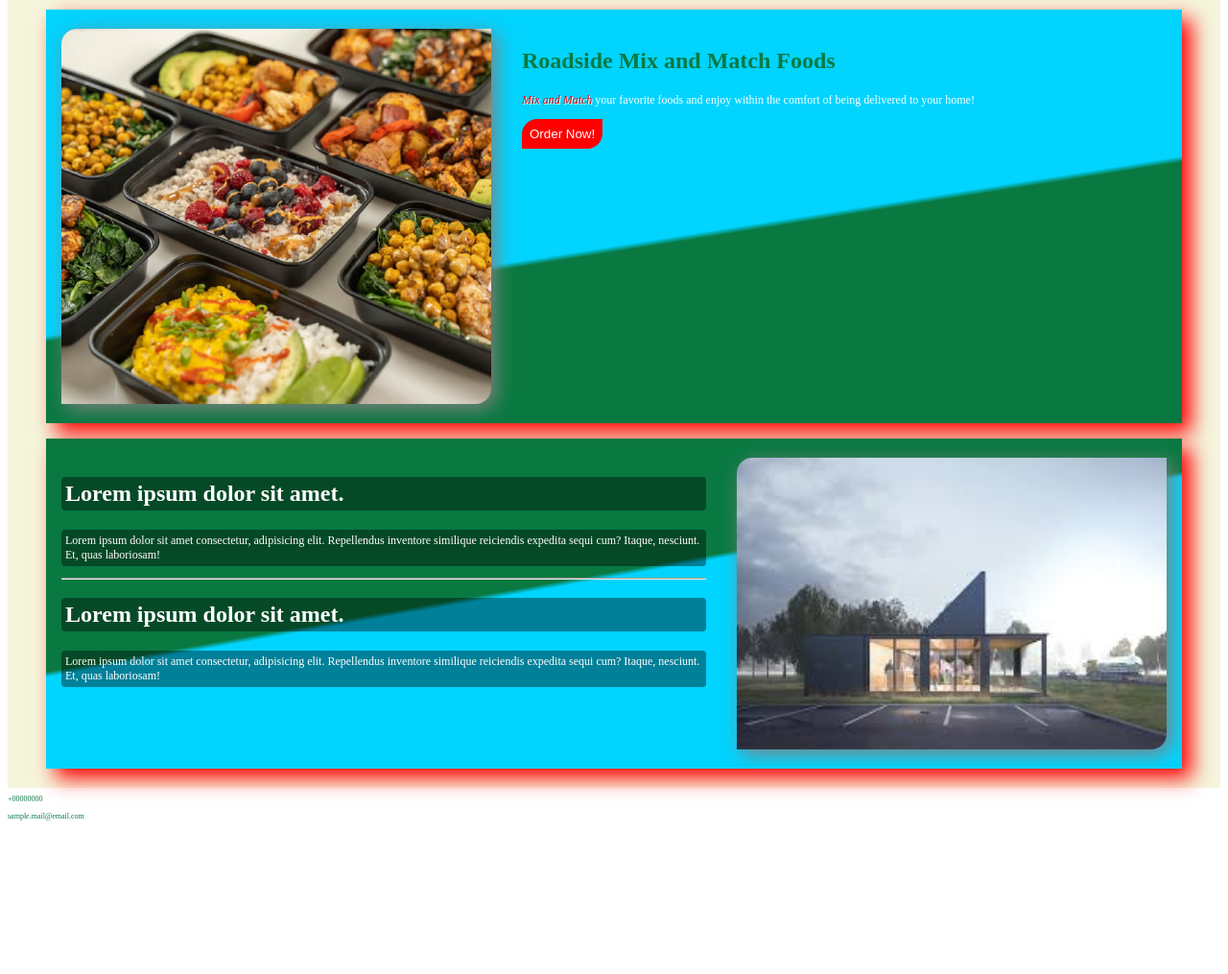
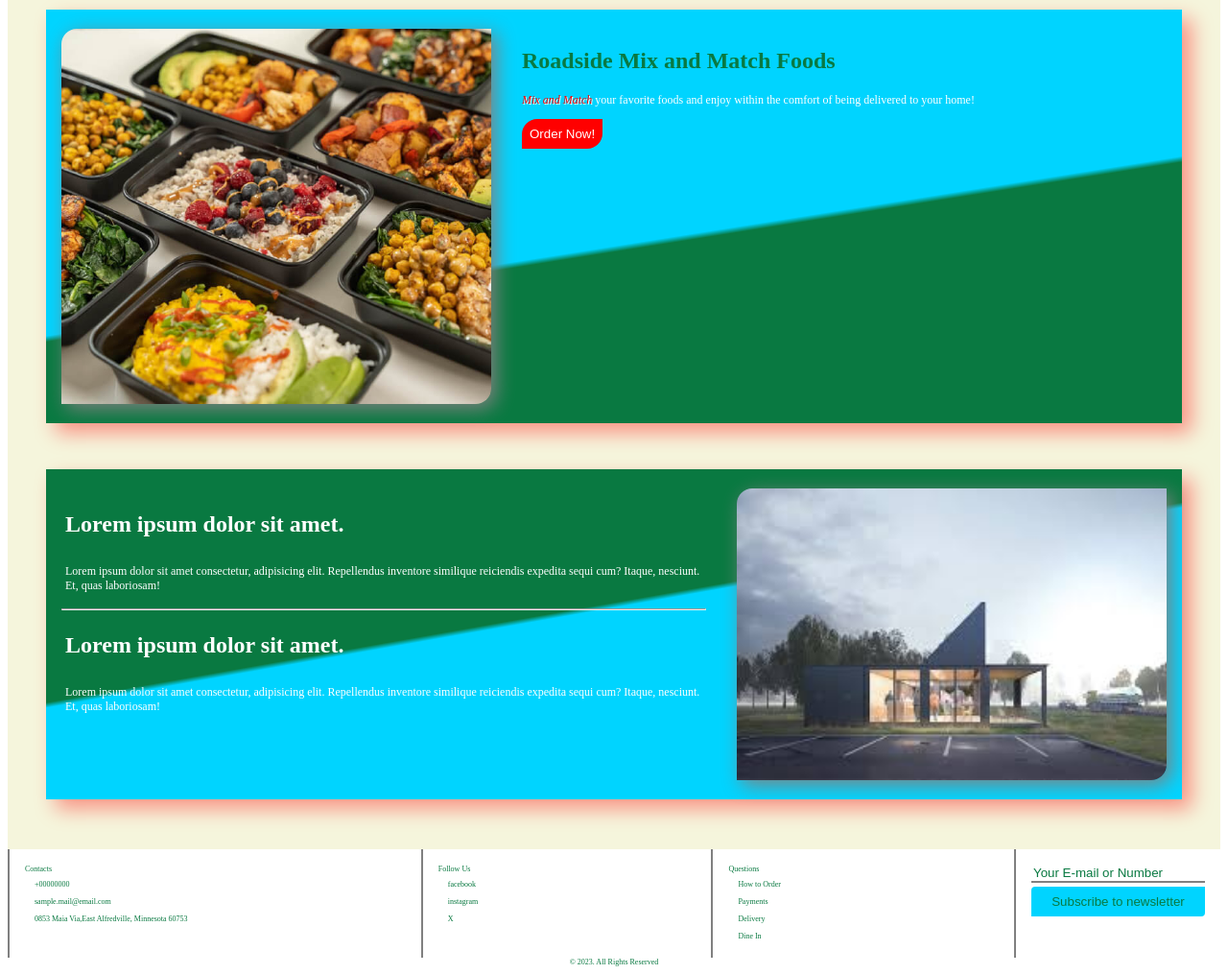
Before and after one commit to sabirama/SASSpracticeActivity.01, a plain HTML site: page index.html in a window 1280 px wide. Shown: the part 58-1073 px from the top of the page at 96% size. Before the commit the page ends 923 px from the top, so only its background shows below. Drawn offline with Linux system fonts and the light colour scheme.

Commit message:
footer edit

```diff
--- a/index.html
+++ b/index.html
@@ -55,13 +55,63 @@
     </main>
 
     <footer>
-      <div class="contacts footer-links">
-        <a href="tel:+"><small>+00000000</small></a>
-        <a href="mailto:"><small>sample.mail@email.com</small></a>
+      <div class="links-container">
+        <div class="contacts footer-links">
+          <small>Contacts</small>
+          <ul>
+            <li>
+              <a href="tel:+"><small>+00000000</small></a>
+            </li>
+            <li>
+              <a href="mailto:"><small>sample.mail@email.com</small></a>
+            </li>
+            <li>
+              <a href="">
+                <small
+                  >0853 Maia Via,East Alfredville, Minnesota 60753</small
+                ></a
+              >
+            </li>
+          </ul>
+        </div>
+        <div class="social-links footer-links">
+          <small>Follow Us</small>
+          <ul>
+            <li>
+              <a href=""><small>facebook</small></a>
+            </li>
+            <li>
+              <a href=""><small>instagram</small></a>
+            </li>
+            <li>
+              <a href=""><small>X</small></a>
+            </li>
+          </ul>
+        </div>
+        <div class="help footer-links">
+          <small>Questions</small>
+          <ul>
+            <li>
+              <a href=""><small>How to Order</small></a>
+            </li>
+            <li>
+              <a href=""><small>Payments</small></a>
+            </li>
+            <li>
+              <a href=""><small>Delivery</small></a>
+            </li>
+            <li>
+              <a href=""><small>Dine In</small></a>
+            </li>
+          </ul>
+        </div>
+        <div class="newsletter footer-links">
+          <input type="text" value="Your E-mail or Number" />
+          <button>Subscribe to newsletter</button>
+        </div>
       </div>
-      <div class="social-links footer-links"></div>
-      <div class="help footer-links"></div>
-      <div class="Questions footer-links"></div>
+
+      <span>&copy; 2023. All Rights Reserved</span>
     </footer>
   </body>
 </html>
--- a/style.scss
+++ b/style.scss
@@ -36,10 +36,10 @@ small {
   color: white;
   padding: 0.5rem;
   border-radius: 1rem 0;
-}
 
-.custom-button:hover {
-  background-color: rgb(255, 98, 0);
+  &:hover {
+    background-color: rgb(255, 98, 0);
+  }
 }
 
 header {
@@ -75,8 +75,8 @@ main {
   .main-container {
     display: flex;
     padding: 0.25rem 0;
-    margin: 1rem;
-    box-shadow: 10px 10px 20px red;
+    margin: 1rem 1rem 3rem;
+    box-shadow: 10px 10px 20px rgba(255, 0, 0, 0.4);
     .image-container {
       display: flex;
       align-items: center;
@@ -122,7 +122,6 @@ main {
     h2,
     p {
       color: white;
-      background-color: rgba(0, 0, 0, 0.4);
       padding: 0.25rem;
       border-radius: 0.25rem;
     }
@@ -130,8 +129,51 @@ main {
 }
 
 footer {
-  .footer-links {
-    display: flex;
-    flex-direction: column;
+  display: flex;
+  flex-direction: column;
+  .links-container {
+    display: block;
+    justify-content: space-between;
+    .footer-links {
+      display: flex;
+      flex-direction: column;
+      padding: 1rem 1rem;
+      border-left: 2px solid grey;
+
+      ul {
+        margin: 0;
+        padding-inline-start: 10px;
+        list-style: none;
+      }
+    }
+
+    .newsletter {
+      input {
+        background: none;
+        border: none;
+        border-bottom: 2px solid grey;
+        margin-bottom: 0.25rem;
+      }
+
+      button {
+        border: none;
+        background-color: rgba(0, 212, 255, 1);
+        padding: 0.5rem;
+        border-radius: 0.25rem 0;
+      }
+    }
+  }
+
+  span {
+    font-size: 0.5rem;
+    align-self: center;
   }
 }
+
+@media screen and (min-width: 584px) {
+  footer {
+    .links-container {
+      display: flex;
+    }
+  }
+}
```
Also changed, not shown: style.css, 1 other file.
